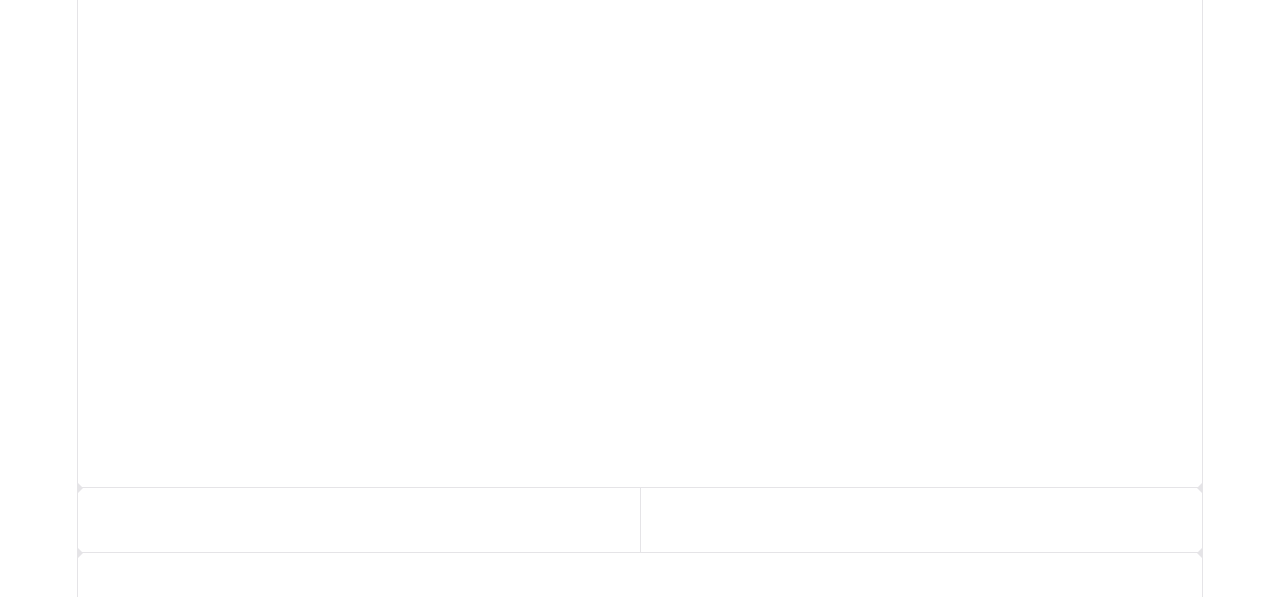
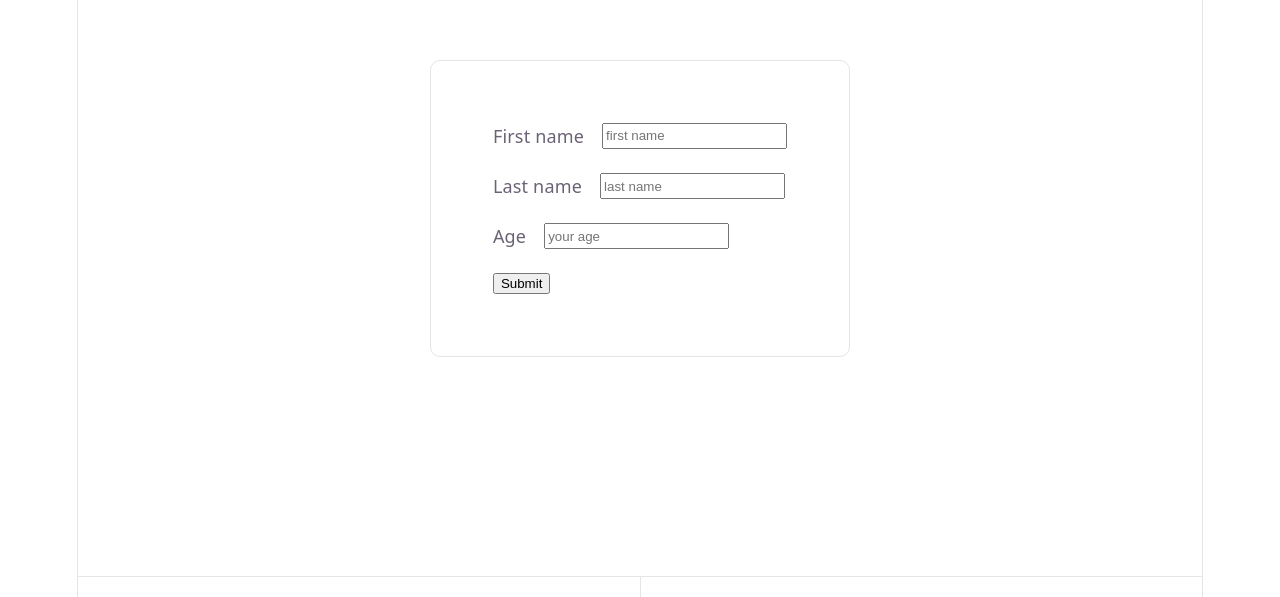
Before and after one commit to dsmeny/fullstack-test, a React (Vite) app: page / in a window 1280 px wide. Shown: the part 159-756 px from the top of the page. Built offline with nearby package versions, Linux system fonts and the light colour scheme.

Commit message:
adding a form

```diff
--- a/src/App.css
+++ b/src/App.css
@@ -4,11 +4,27 @@
   gap: 25px;
   place-content: center;
   place-items: center;
-  flex-grow: 1;
+  flex: 1;
 
   @media (max-width: 1024px) {
     padding: 32px 20px 24px;
     gap: 18px;
+  }
+}
+
+#input-form {
+  display: flex;
+  flex-direction: column;
+  place-items: left;
+  border: 1px solid var(--border);
+  padding: 50px;
+  border-radius: 10px;
+
+  & > div {
+    flex: 1 1 0;
+    display: flex;
+    gap: 1rem;
+    padding: 12px;
   }
 }
 
@@ -57,33 +73,3 @@
     }
   }
 }
-
-#spacer {
-  height: 88px;
-  border-top: 1px solid var(--border);
-  @media (max-width: 1024px) {
-    height: 48px;
-  }
-}
-
-.ticks {
-  position: relative;
-  width: 100%;
-
-  &::before,
-  &::after {
-    content: '';
-    position: absolute;
-    top: -4.5px;
-    border: 5px solid transparent;
-  }
-
-  &::before {
-    left: 0;
-    border-left-color: var(--border);
-  }
-  &::after {
-    right: 0;
-    border-right-color: var(--border);
-  }
-}
--- a/src/App.tsx
+++ b/src/App.tsx
@@ -1,23 +1,31 @@
-import { useState } from 'react'
-import heroImg from './assets/hero.png'
-import reactLogo from './assets/react.svg'
-import viteLogo from './assets/vite.svg'
 import './App.css'
 
 function App() {
   return (
     <>
-      <section id="center"></section>
-
-      <div className="ticks"></div>
-
+      <section id="center">
+        <form id="input-form">
+          <div>
+            <label>First name</label>
+            <input id="fname" name="first" placeholder="first name" />
+          </div>
+          <div>
+            <label>Last name</label>
+            <input id="lname" name="last" placeholder="last name" />
+          </div>
+          <div>
+            <label>Age</label>
+            <input id="age" name="age" placeholder="your age" />
+          </div>
+          <div>
+            <button type="submit">Submit</button>
+          </div>
+        </form>
+      </section>
       <section id="next-steps">
         <div id="docs"></div>
         <div id="social"></div>
       </section>
-
-      <div className="ticks"></div>
-      <section id="spacer"></section>
     </>
   )
 }
```
